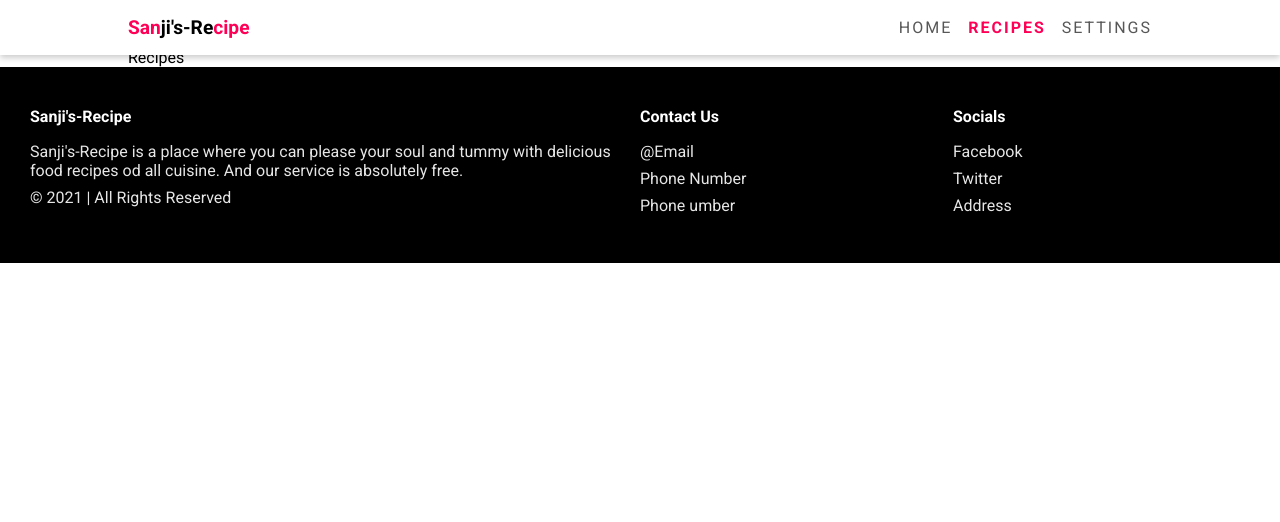
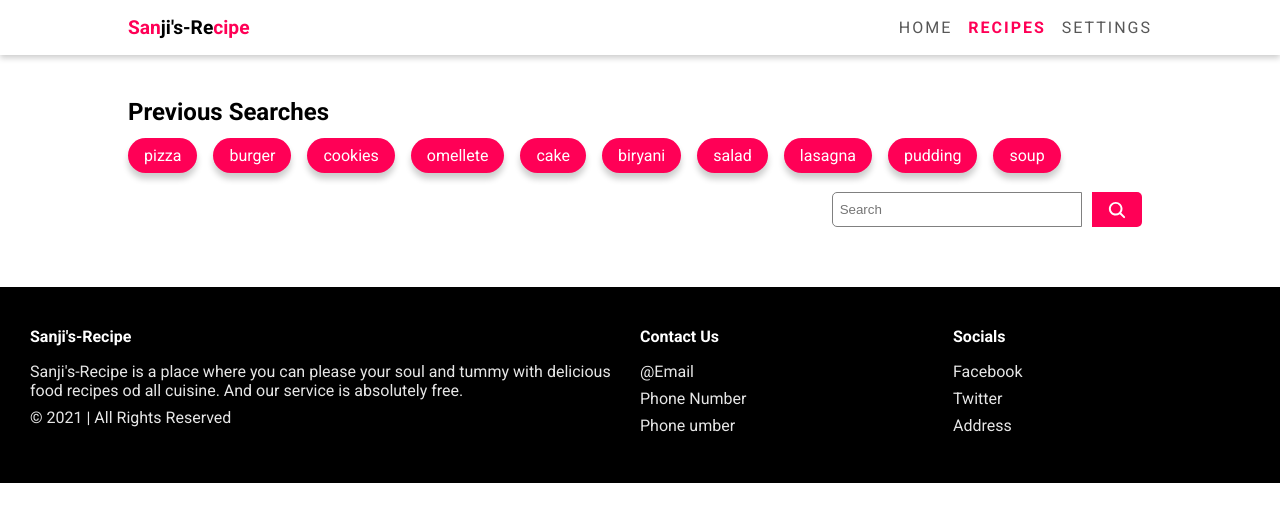
Before and after one commit to KartikayV13/React, a React (Create React App) app in the folder food-recipe-app/: page /recipes in a window 1280 px wide. Shown: the top 522 px of the page. Built offline with nearby package versions, Linux system fonts and the light colour scheme.

Commit message:
added recipe page css

```diff
--- /dev/null
+++ b/food-recipe-app/src/Components/PreviousSearches.js
@@ -0,0 +1,54 @@
+import React from "react";
+import { IoSearch } from "react-icons/io5";
+import { useState } from "react";
+
+const PreviousSearches = ({ onSearch }) => {
+  const [search, setSearch] = useState("");
+
+  const searches = [
+    "pizza",
+    "burger",
+    "cookies",
+    "omellete",
+    "cake",
+    "biryani",
+    "salad",
+    "lasagna",
+    "pudding",
+    "soup",
+  ];
+
+  const handleInput = (event) => {
+    setSearch(event.target.value);
+  };
+
+  const handleSearch = () => {
+    onSearch(search);
+  };
+
+  return (
+    <div className="previous-searches section">
+      <h2>Previous Searches</h2>
+      <div className="previous-searches-container">
+        {searches.map((item, index) => (
+          <div
+            style={{ animationDelay: index * 0.1 + "s" }}
+            key={index}
+            className="search-item"
+            onClick={() => onSearch(item)}
+          >
+            {item}
+          </div>
+        ))}
+      </div>
+      <div className="search-box">
+        <input type="text" placeholder="Search" onChange={handleInput} />
+        <button className="btns" onClick={handleSearch}>
+          <IoSearch />
+        </button>
+      </div>
+    </div>
+  );
+};
+
+export default PreviousSearches;
--- /dev/null
+++ b/food-recipe-app/src/Components/ReciepeCard.js
@@ -0,0 +1,26 @@
+import React from "react";
+import "../Styles/RecipeCard.css";
+
+const ReciepeCard = ({ meal }) => {
+  console.log({ meal });
+
+  return (
+    <div className="recipe-card">
+      {meal ? (
+        <div className="card-details">
+          <img
+            className="card-img"
+            src={meal.strMealThumb}
+            alt={meal.strMeal}
+          />
+          <p className="dish-name">{meal.strMeal}</p>
+          <button className="btn">Details</button>
+        </div>
+      ) : (
+        <p>No meal data</p>
+      )}
+    </div>
+  );
+};
+
+export default ReciepeCard;
--- a/food-recipe-app/src/Pages/Home.js
+++ b/food-recipe-app/src/Pages/Home.js
@@ -3,6 +3,7 @@ import Herosection from "../Components/Herosection";
 import Imporveskills from "../Components/Imporveskills";
 import Quotesection from "../Components/Quotesection";
 import ChiefSection from "../Components/ChiefSection";
+import "../PagesCss/Home.css";
 
 const Home = () => {
   return (
--- a/food-recipe-app/src/Pages/Recipes.js
+++ b/food-recipe-app/src/Pages/Recipes.js
@@ -1,7 +1,48 @@
 import React from "react";
+import PreviousSearches from "../Components/PreviousSearches";
+import { useState } from "react";
+
+import "../PagesCss/Recipes.css";
+import ReciepeCard from "../Components/ReciepeCard";
 
 const Recipes = () => {
-  return <div>Recipes</div>;
+  const [data, setData] = useState([]);
+  const [search, setSearch] = useState("");
+
+  const fetchMeals = async (searchQuery) => {
+    try {
+      const response = await fetch(
+        `https://www.themealdb.com/api/json/v1/1/search.php?s=${searchQuery}`
+      );
+      if (!response.ok) {
+        throw new Error("Network response was not ok");
+      }
+      const result = await response.json();
+      setData(result.meals || []);
+    } catch (error) {
+      console.error("Fetch error:", error);
+    }
+  };
+  console.log(data);
+
+  const handleSearch = (searchQuery) => {
+    setSearch(searchQuery);
+    fetchMeals(searchQuery);
+  };
+
+  return (
+    <>
+      {" "}
+      <div className="recipe-page">
+        <PreviousSearches onSearch={handleSearch} />
+        <div className="recipe-container">
+          {data.map((meal, index) => (
+            <ReciepeCard key={index} meal={meal} />
+          ))}
+        </div>
+      </div>
+    </>
+  );
 };
 
 export default Recipes;
--- a/food-recipe-app/src/Pages/Settings.js
+++ b/food-recipe-app/src/Pages/Settings.js
@@ -1,4 +1,5 @@
 import React from "react";
+import "../PagesCss/Settings.css";
 
 const Settings = () => {
   return <div>Settings</div>;
--- /dev/null
+++ b/food-recipe-app/src/PagesCss/Recipes.css
@@ -0,0 +1,76 @@
+.recipe-page {
+  /* width: 100%; */
+  margin-top: 20px;
+  margin-bottom: 20px;
+}
+
+.previous-searches {
+  display: block;
+  cursor: pointer;
+}
+.previous-searches h2 {
+  color: var(--text-color);
+  margin-bottom: 0.5em;
+}
+
+.previous-searches-container {
+  /* display: ; */
+}
+.search-item {
+  background-color: var(--primary-color);
+  display: inline-block;
+  padding: 0.5em 1em;
+  margin: 0 1em 1em 0;
+  color: white;
+  transform: translateX(100%);
+  opacity: 0;
+  border-radius: 30px;
+  box-shadow: 0px 6px 6px var(--shadow-color);
+  animation: calc(0.5s * var(--animation-speed)) slideInRight forwards;
+}
+@keyframes slideInRight {
+  from {
+    transform: translateX(100%);
+    opacity: 0;
+  }
+  to {
+    transform: translateX(0);
+    opacity: 1;
+  }
+}
+.search-box {
+  display: flex;
+  align-items: center;
+  /* background-color: red; */
+  justify-content: flex-end;
+  height: 40px;
+}
+.search-box input {
+  height: 35px;
+}
+input {
+  min-width: 250px;
+  padding: 0.5em 0.5em 0.5em 0.5em;
+  border-radius: 5px 0 0 5px;
+  outline: none;
+  border: 1px solid grey;
+  display: flex;
+  align-items: center;
+  justify-content: center;
+}
+.btns {
+  height: 35px;
+  padding-block: 0.4em;
+  padding-inline: 0.75em;
+  border-radius: 0 5px 5px 0;
+  border: none;
+  font-size: 20px;
+  outline: none;
+  background-color: var(--primary-color);
+  color: white;
+}
+.recipe-container {
+  display: grid;
+  grid-template-columns: repeat(auto-fit, minmax(220px, 1fr));
+  grid-gap: 1.5em;
+}
--- /dev/null
+++ b/food-recipe-app/src/Styles/RecipeCard.css
@@ -0,0 +1,30 @@
+.recipe-card {
+  border-radius: 10px;
+  /* padding: 10px; */
+  overflow: hidden;
+  box-shadow: 0px 6px 15px var(--shadow-color);
+  display: grid;
+  grid-template-columns: repeat(auto-fit, minmax(220px, 1fr));
+  grid-gap: 1.5em;
+}
+.card-img {
+  width: 100%;
+  /* border: 1px solid black; */
+  object-fit: cover;
+  border-radius: 10px;
+  box-shadow: 0px 6px 6px var(--shadow-color);
+}
+
+.card-details {
+  padding: 0 0 10px 0;
+}
+
+.dish-name {
+  padding: 5px;
+  font-size: 1.3em;
+  font-weight: 900;
+}
+button {
+  padding: 5px;
+  margin: 10px;
+}
```
Also changed, not shown: food-recipe-app/src/PagesCss/Home.css (added), food-recipe-app/src/PagesCss/Settings.css (added).
